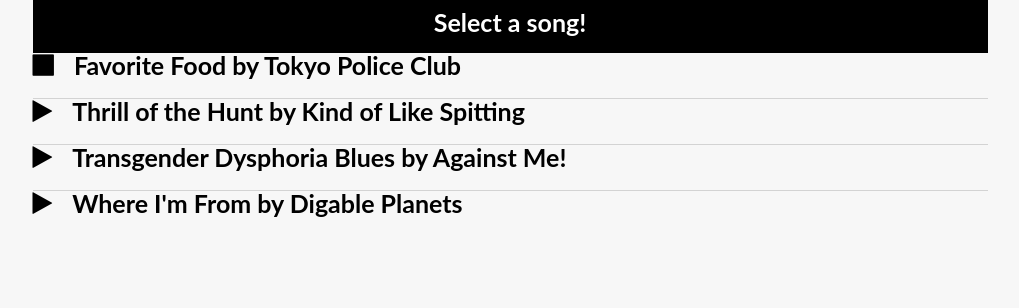
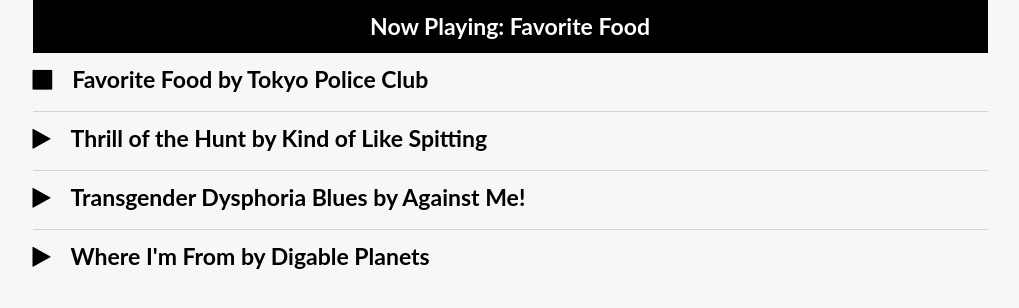
Before and after one commit to coloradokim/schlesinger-JSmusic-Player, a plain HTML site: page index.html in a window 1280 px wide. Both pictures are taken after a click on the icon 182 px from the left and 65 px from the top of the page. Shown: the whole page, without its empty margins (130-1149 px from the left). Drawn offline with Linux system fonts and the light colour scheme.

Commit message:
functional song titles

```diff
--- a/app.js
+++ b/app.js
@@ -4,10 +4,13 @@
 var audio3 = document.getElementById("audio3");
 var audio4 = document.getElementById("audio4");
 
-var playButton1 = document.getElementById("playButton1");
-var playButton2 = document.getElementById("playButton2");
+// var playButton1 = document.getElementById("playButton1");
+// var playButton2 = document.getElementById("playButton2");
 
 var isPlaying = false;
+
+var nowPlaying = document.getElementById('header-text');
+
 
 
 
@@ -17,13 +20,16 @@
     audio1.pause();
     this.classList.remove("fa-stop");
     this.classList.add("fa-play");
+    nowPlaying.innerHTML = 'Select a song!';
+
   }
+
   else {
     audio1.play();
     isPlaying = true;
     this.classList.remove("fa-play");
     this.classList.add("fa-stop");
-
+    nowPlaying.innerHTML = 'Now Playing: Favorite Food';
   }
 });
 
@@ -33,12 +39,16 @@
     audio2.pause();
     this.classList.remove("fa-stop");
     this.classList.add("fa-play");
+    nowPlaying.innerHTML = 'Select a song!';
+
   }
   else {
     audio2.play();
     isPlaying = true;
     this.classList.remove("fa-play");
     this.classList.add("fa-stop");
+    nowPlaying.innerHTML = 'Now Playing: Thrill of the Hunt';
+
   }
 });
 
@@ -48,12 +58,16 @@
     audio3.pause();
     this.classList.remove("fa-stop");
     this.classList.add("fa-play");
+    nowPlaying.innerHTML = 'Select a song!';
+
   }
   else {
     audio3.play();
     isPlaying = true;
     this.classList.remove("fa-play");
     this.classList.add("fa-stop");
+    nowPlaying.innerHTML = 'Now Playing: Transgender Dysphoria Blues';
+
   }
 });
 
@@ -63,11 +77,14 @@
     audio4.pause();
     this.classList.remove("fa-stop");
     this.classList.add("fa-play");
+    nowPlaying.innerHTML = 'Select a song!';
+
   }
   else {
     audio4.play();
     isPlaying = true;
     this.classList.remove("fa-play");
     this.classList.add("fa-stop");
+    nowPlaying.innerHTML = 'Now Playing: Where I\'m From';
   }
 });
--- a/index.html
+++ b/index.html
@@ -8,7 +8,7 @@
 </head>
 <body>
   <header>
-    <h2 >Select a song!</h2>
+    <h2 id ="header-text">Select a song!</h2>
   </header>
   <section class= "musicPlayer">
     <article class = "song1">
--- a/style.css
+++ b/style.css
@@ -56,7 +56,7 @@
   max-width: 955px;
   margin: 0 auto;
   font-family: 'Lato','Helvetica Neue', Arial, Helvetica, sans-serif;
-  font-size: 25px;
+  font-size: 23px;
   font-weight: bold;
   background-color: rgba(247,247,247,.9)
 }
@@ -66,7 +66,11 @@
   background-color: black;
   color: white;
   text-align: center;
-  padding: 10px;
+  padding: 15px 10px;
+}
+
+article {
+	padding-top: 15px;
 }
 
 article h2 {
```
Also changed, not shown: 1 other file.
